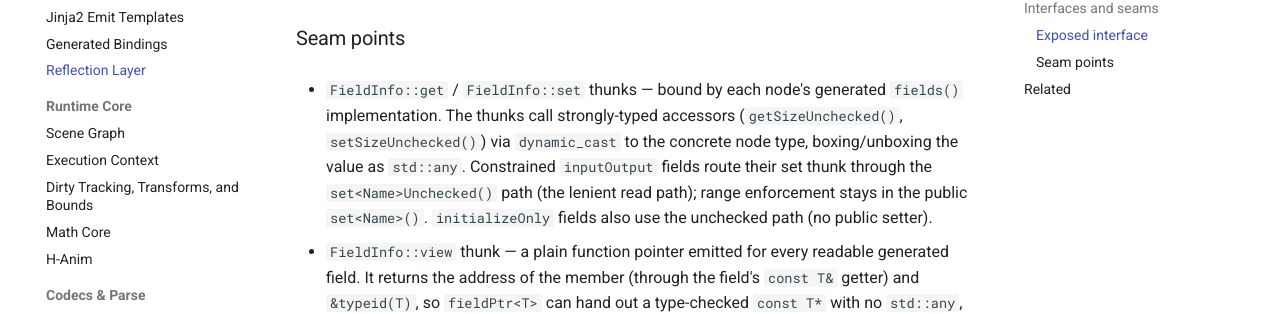
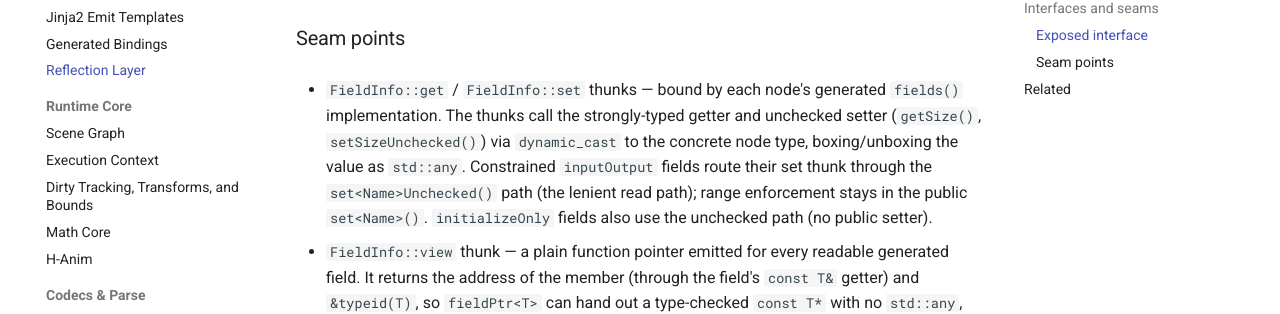
Before and after one commit to delta9000/x3d-cpp, an MkDocs documentation site: the page built from docs/wiki/subsystems/reflection.md, in a window 1280 px wide and 900 px high, scrolled down 3431 px. Shown: the part 154-468 px from the top of the window. Built offline with MkDocs 1.6.1 and Material for MkDocs 9.7.7, drawn with Linux system fonts in a browser that asks for light colours; comment, search, counter and statistics services are not loaded.

Commit message:
docs: fix three references to code names that no longer exist
- seam-status: GeoProjection's tests run in x3d_geometry_scene
  (geo_projection_test.cpp); there is no x3d_math_tests target.
- reflection: get thunks call the plain getter (getSize()); only the
  setter has an Unchecked form.
- validate-check-categories: the checks live in
  cli_detail::collectDiagnostics in validate.hpp, not
  conformance_checks::runAll.

Found by checking every backticked code name in the docs against the
source tree and the ctest lists. Verified with mise run docs-build.

```diff
--- a/docs/wiki/subsystems/reflection.md
+++ b/docs/wiki/subsystems/reflection.md
@@ -130,7 +130,7 @@ public:
 
 ### Seam points
 
-- `FieldInfo::get` / `FieldInfo::set` thunks — bound by each node's generated `fields()` implementation. The thunks call strongly-typed accessors (`getSizeUnchecked()`, `setSizeUnchecked()`) via `dynamic_cast` to the concrete node type, boxing/unboxing the value as `std::any`. Constrained `inputOutput` fields route their set thunk through the `set<Name>Unchecked()` path (the lenient read path); range enforcement stays in the public `set<Name>()`. `initializeOnly` fields also use the unchecked path (no public setter).
+- `FieldInfo::get` / `FieldInfo::set` thunks — bound by each node's generated `fields()` implementation. The thunks call the strongly-typed getter and unchecked setter (`getSize()`, `setSizeUnchecked()`) via `dynamic_cast` to the concrete node type, boxing/unboxing the value as `std::any`. Constrained `inputOutput` fields route their set thunk through the `set<Name>Unchecked()` path (the lenient read path); range enforcement stays in the public `set<Name>()`. `initializeOnly` fields also use the unchecked path (no public setter).
 
 - `FieldInfo::view` thunk — a plain function pointer emitted for every readable generated field. It returns the address of the member (through the field's `const T&` getter) and `&typeid(T)`, so `fieldPtr<T>` can hand out a type-checked `const T*` with no `std::any`, no copy and no `std::function` call. It is null for `inputOnly` fields and for fields with no stored member: synthesized author fields (`DynamicFieldStore`) and the hand-written `ExternalGeometry` table. `FieldRef<T>` falls back to `get` there. A borrowed pointer is valid while the node lives, and it reads the new value after a write (ADR-0049).
 
```
Also changed, not shown: docs/wiki/seam-status.md (+1 -1 lines), tools/x3d-cli/goldens/validate-check-categories.md (+1 -1 lines).
